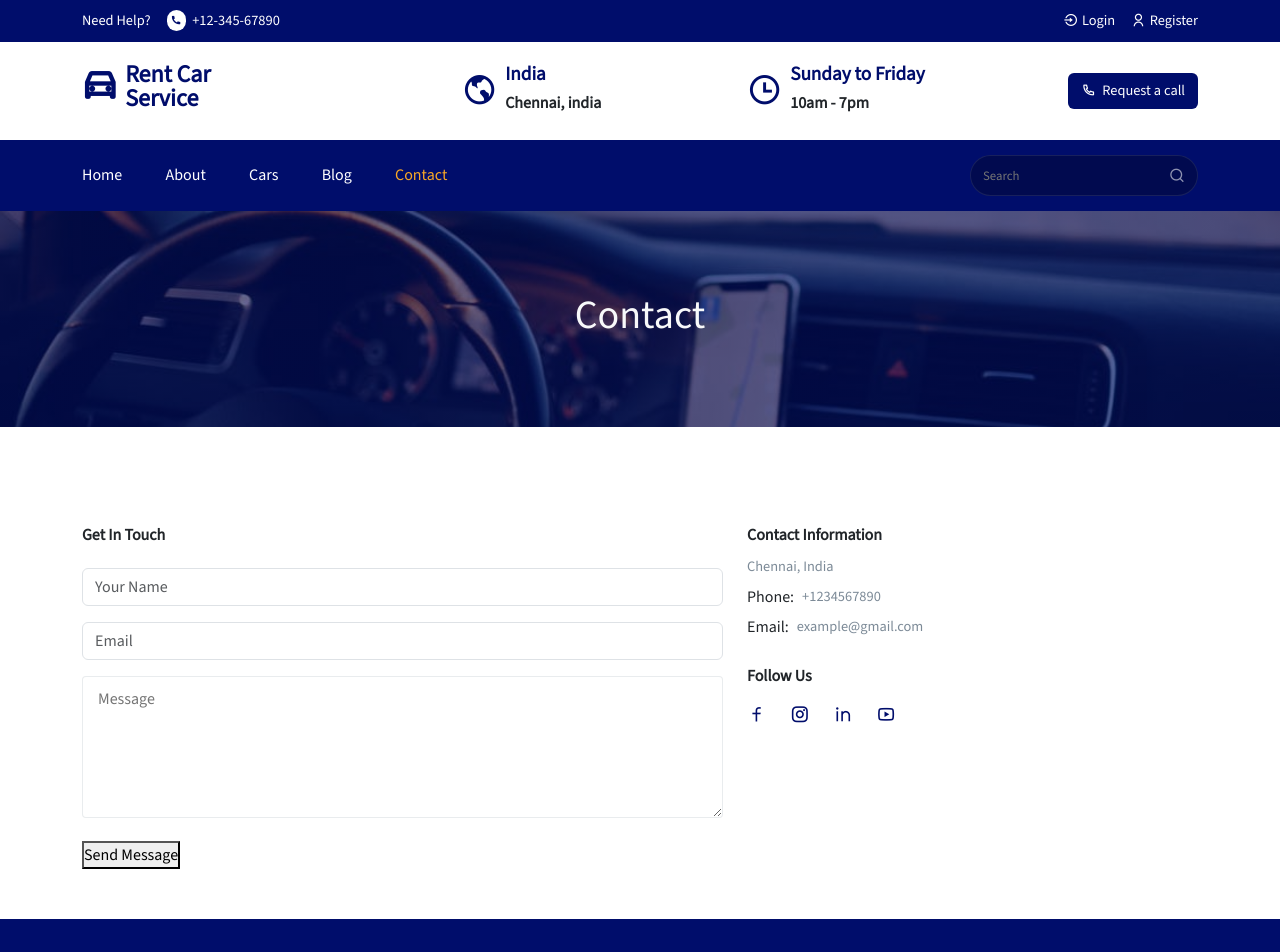
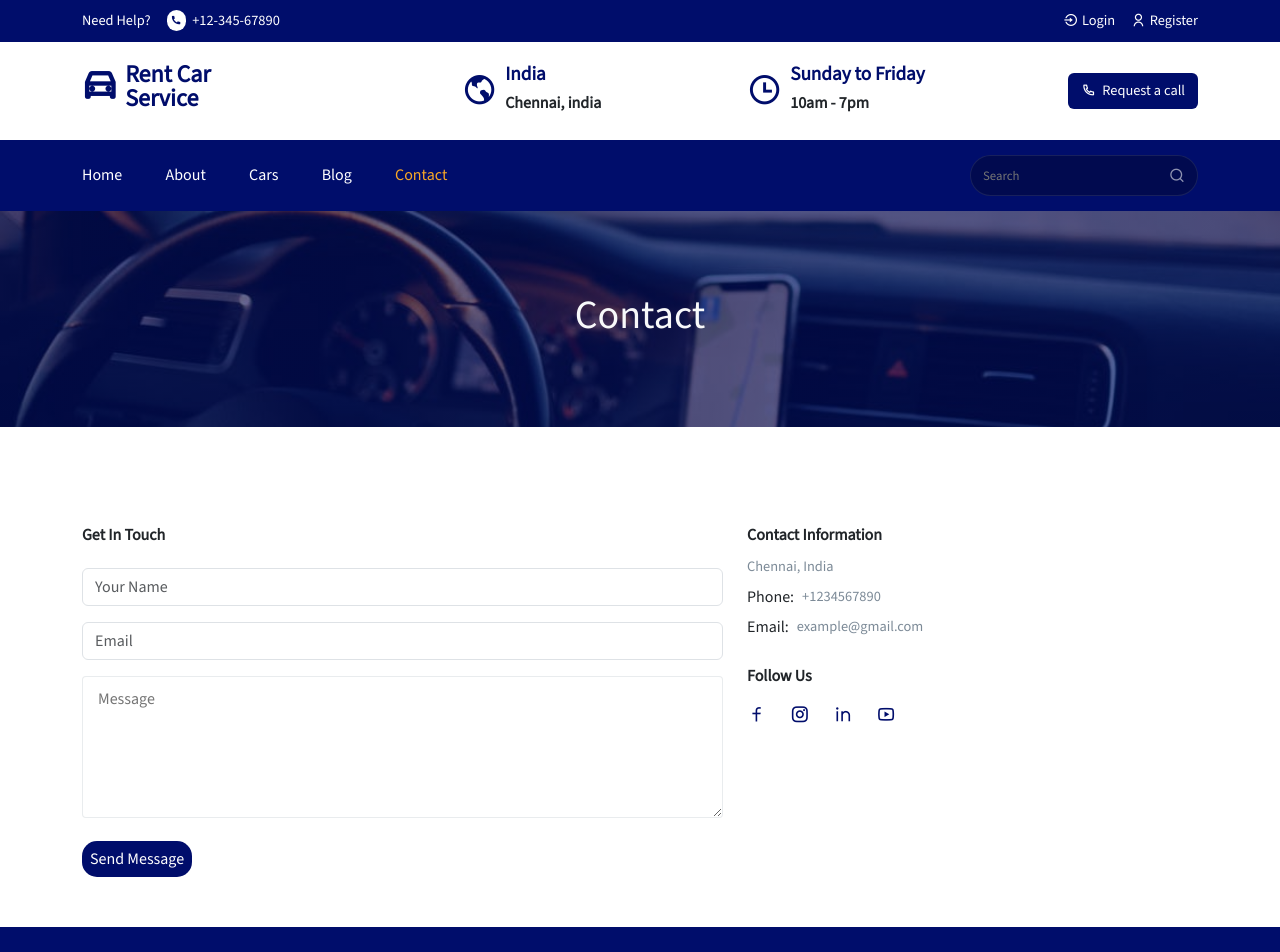
Before and after one commit to navanee1609/car-rent, a React (Create React App) app: page /contact in a window 1280 px wide. Shown: the top 952 px of the page. Built offline with nearby package versions, Linux system fonts and the light colour scheme.

Commit message:
added contact button styling

```diff
--- a/src/styles/contact.css
+++ b/src/styles/contact.css
@@ -1,3 +1,19 @@
+/* contact button */
+
+.contact__btn{
+    color: #fff;
+    background-color: #000d6b;
+    padding: 6px 8px;
+    border-radius: 15px;
+    border: none;
+    transition: all 0.3s;
+}
+.contact__btn:hover{
+    color: #000d6b;
+    background-color: #fff;
+
+}
+
 .social__link-icon {
     text-decoration: none;
     color: #000d6b;
```
